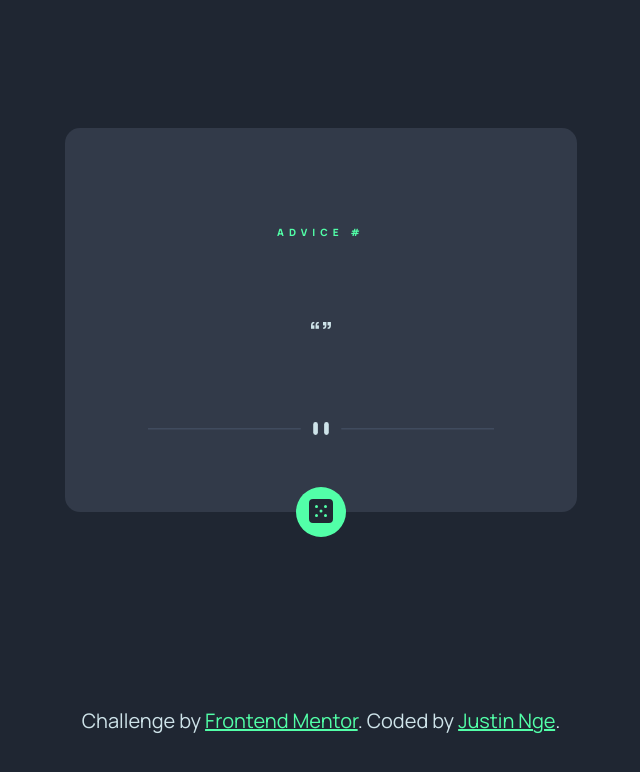
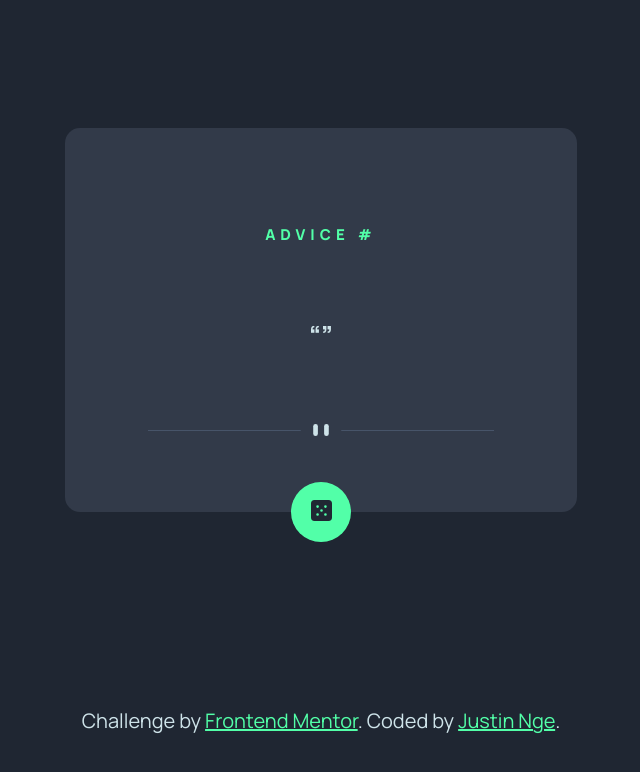
Before and after one commit to ping-n/frontend-mentor-challenges, a plain HTML site: page advice-generator-app-main/index.html in a window 1280 px wide. Shown: the whole page, without its empty margins (319-959 px from the left). Drawn offline with Linux system fonts and the light colour scheme; no server answers.

Commit message:
style: restyle the card action to match design

```diff
--- a/advice-generator-app-main/style.css
+++ b/advice-generator-app-main/style.css
@@ -60,7 +60,7 @@ main {
 }
 
 .card-header h1 {
-  font-size: 1rem;
+  font-size: 1.5rem;
   font-weight: 800;
   letter-spacing: 5px;
 }
@@ -93,13 +93,17 @@ main {
   position: absolute;
   border: none;
   border-radius: 50%;
-  width: 5rem;
-  height: 5rem;
-  background-color: var(--neon-green);
+  width: 6rem;
+  height: 6rem;
+  background: var(--neon-green) no-repeat center;
   left: 50%;
   transform: translateX(-50%);
-  bottom: -2.5rem;
+  bottom: -3rem;
   cursor: pointer;
+}
+
+.card-action img {
+  width: 35%;
 }
 
 .card-action:hover {
@@ -132,7 +136,7 @@ footer {
   }
 
   .card-header h1 {
-    font-size: 1.5rem;
+    font-size: 2rem;
   }
 
   .card-body p {
```
